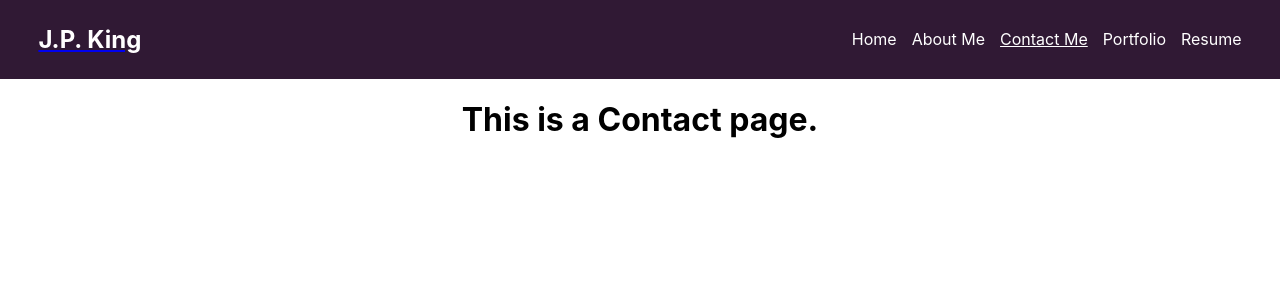
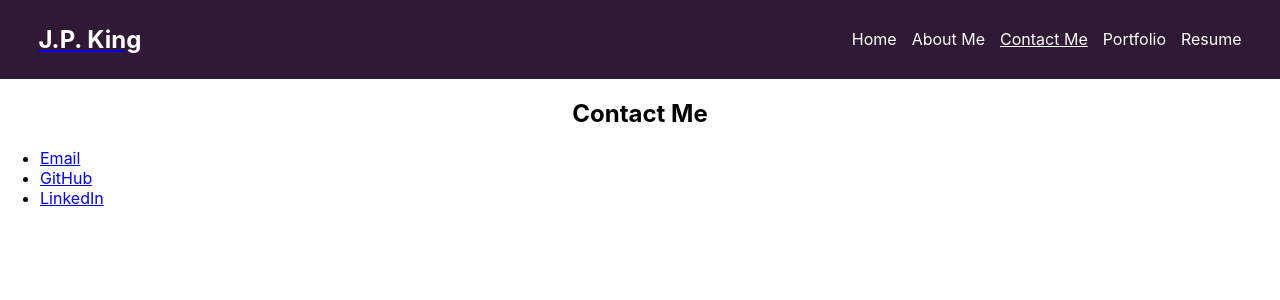
Before and after one commit to jp-king-1337/react_portfolio, a React (Create React App) app: page /contact in a window 1280 px wide. Shown: the top 300 px of the page. Built offline with nearby package versions, Linux system fonts and the light colour scheme.

Commit message:
Basic contact links like my last portfolio. Updating now

```diff
--- a/src/pages/Contact.js
+++ b/src/pages/Contact.js
@@ -1,5 +1,18 @@
 export default function Contact() {
     return (
-        <h1 className="text-center">This is a Contact page.</h1>
-    )
+        <>
+            <h2 className="text-center">Contact Me</h2>
+            <ul className="contact">
+                <li>
+                    <a href="mailto:jp.king.1337@gmail.com" className="contact_links">Email</a>
+                </li>
+                <li>
+                    <a href="https://github.com/jp-king-1337" target="_blank" className="contact_links" rel="noopener noreferrer">GitHub</a>
+                </li>
+                <li>
+                    <a href="https://www.linkedin.com/in/jpking1337/" target="_blank" className="contact_links" rel="noopener noreferrer">LinkedIn</a>
+                </li>
+            </ul>
+        </>
+    );
 }
```
